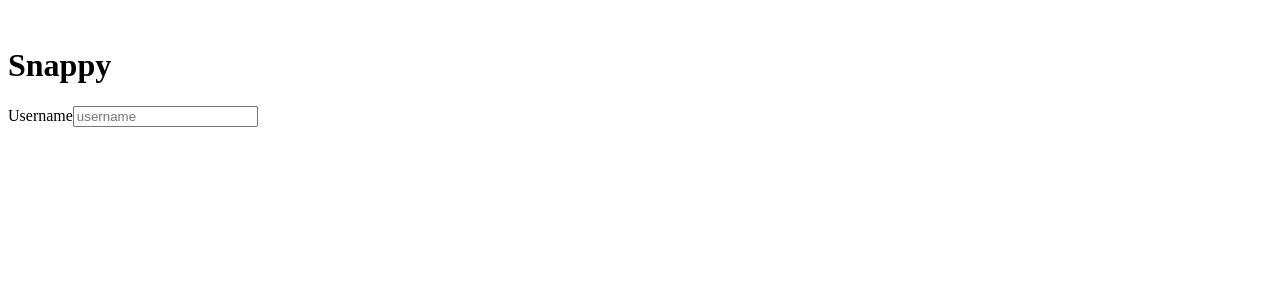
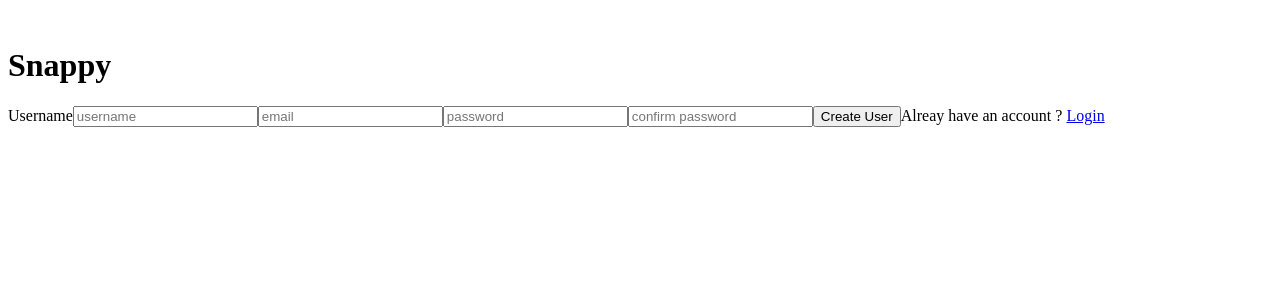
Before and after one commit to mrinal-rangers/ChatApp, a React (Vite) app in the folder public/: page /register in a window 1280 px wide. Shown: the top 300 px of the page. Built offline with nearby package versions, Linux system fonts and the light colour scheme.

Commit message:
pata nhi kya

```diff
--- a/public/src/Pages/Register.jsx
+++ b/public/src/Pages/Register.jsx
@@ -1,4 +1,5 @@
 import styled from "styled-components"
+import {Link} from "react-router-dom"
 const FormContainer = styled.div``;
 
 const Register = () => {
@@ -6,6 +7,9 @@
   const handleSubmit = (event)=>{
     event.preventDefault();
     alert("form");
+  }
+  const handleChange = (event)=>{
+    console.log(event);
   }
 
   return (
@@ -17,7 +21,12 @@
             <h1>Snappy</h1>
           </div>
           <label htmlFor="username" >Username</label>
-          <input type="text" placeholder="username" name="username" onChange={e=>changeHandler(e)} />
+          <input type="text" placeholder="username" name="username" onChange={e=>handleChange(e)} />
+          <input type="email" placeholder="email" name="email" onChange={e=>handleChange(e)} />
+          <input type="password" placeholder="password" name="password" onChange={e=>handleChange(e)} />
+          <input type="password" placeholder="confirm password" name="confirmPassword" onChange={e=>handleChange(e)} />
+          <button type ="submit "> Create User </button>
+          <span>Alreay have an account ?  <Link to="/login" > Login </Link> </span>
         </form>
       </FormContainer>
     </>
```
